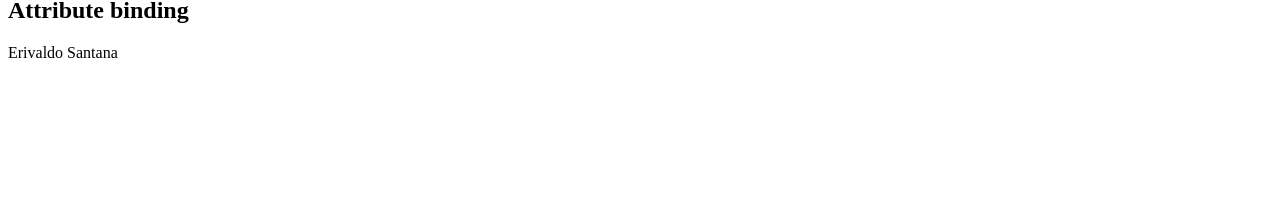
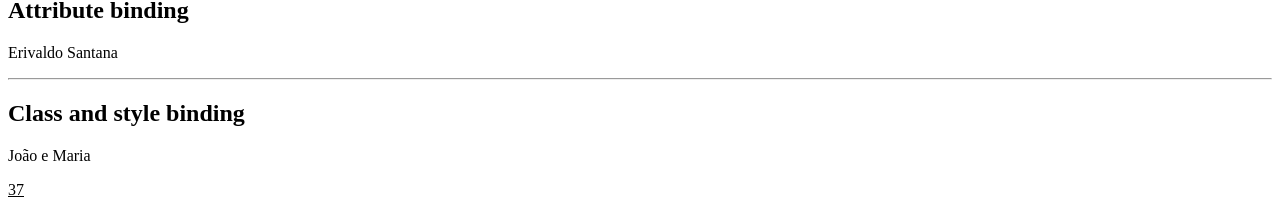
Before and after one commit to Ericky2022/Udemy-Angular, an Angular app: page / in a window 1280 px wide. Shown: the part 625-837 px from the top of the page. Before the commit the page ends 800 px from the top, so only its background shows below. Built offline with nearby package versions, Linux system fonts and the light colour scheme.

Commit message:
Class and Styla binding

```diff
--- a/src/app/components/template/tamplate-binding/tamplate-binding.component.html
+++ b/src/app/components/template/tamplate-binding/tamplate-binding.component.html
@@ -16,3 +16,8 @@
 
 <h2>Attribute binding</h2>
 <p [attr.title]="name" [attr.aria-label]="name">Erivaldo Santana</p>
+<hr />
+<h2>Class and style binding</h2>
+<p [class.bachground-red]="true" [class.bachground-red]="age >= 32">{{ name }}</p>
+
+<p [style.text-decoration]="isTextDecoration"> {{ age }} </p>
--- a/src/app/components/template/tamplate-binding/tamplate-binding.component.ts
+++ b/src/app/components/template/tamplate-binding/tamplate-binding.component.ts
@@ -21,6 +21,7 @@ export class TamplateBindingComponent {
       this.name = 'João e Maria';
     }, 1000);
   }
+  public isTextDecoration = this.age >= 32 ? 'underline' : 'none';
   public sum(val1: number, val2: number){
     return val1 + val2;
   }
```
